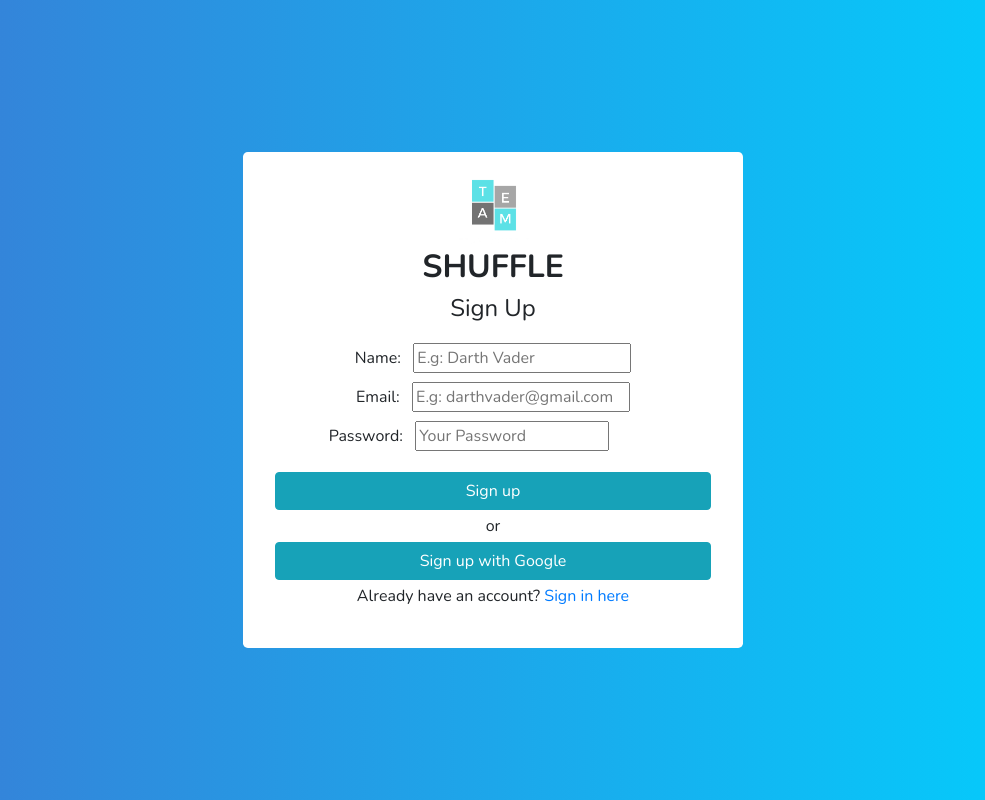
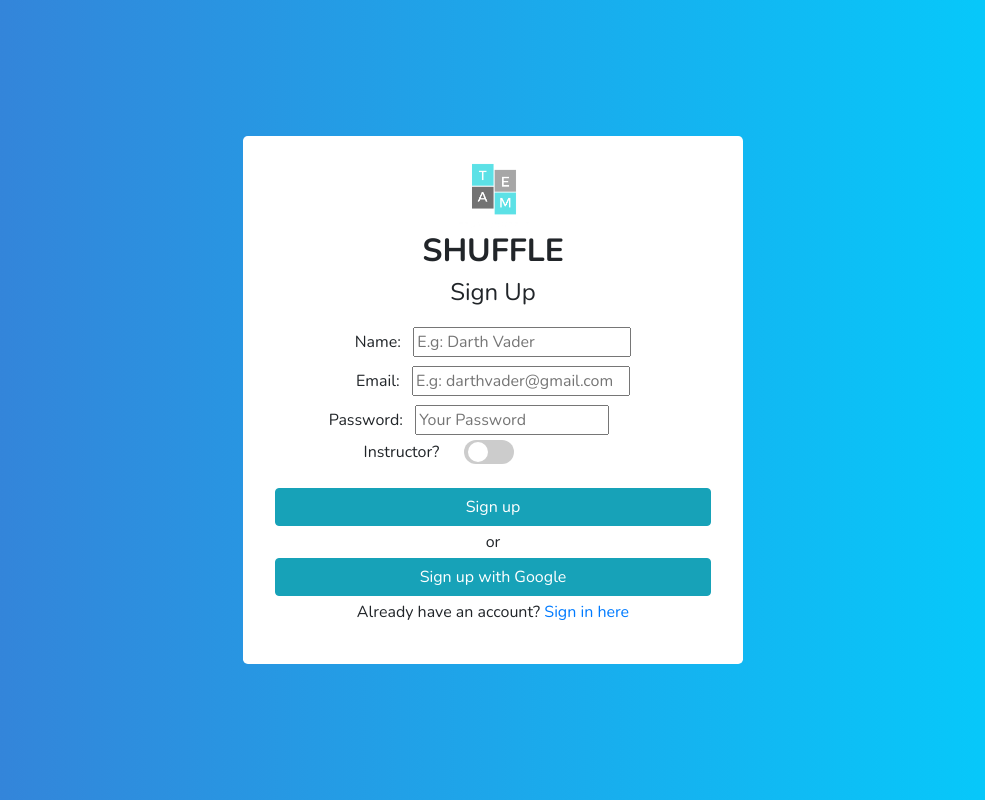
Before and after one commit to zainabsiddiqui/teamshuffle, a React (Create React App) app in the folder react-chat/: page /signup in a window 1280 px wide. Shown: the whole page, without its empty margins (147-1132 px from the left). Built offline with nearby package versions, Linux system fonts and the light colour scheme; no server answers.

Commit message:
Updated to master/added some stuff for instructor panel

```diff
--- a/react-chat/src/Firebase.js
+++ b/react-chat/src/Firebase.js
@@ -32,12 +32,13 @@ export const generateUserDocument = async (user, additionalData) => {
   const snapshot = await userRef.get();
 
   if (!snapshot.exists) {
-    const { email, displayName, photoURL } = user;
+    const { email, displayName, photoURL, instructor } = user;
     try {
       await userRef.set({
         displayName,
         email,
         photoURL,
+        instructor,
         ...additionalData
       });
     } catch (error) {
--- a/react-chat/src/Styles.css
+++ b/react-chat/src/Styles.css
@@ -236,3 +236,66 @@ background: linear-gradient(to right, #3a7bd5, #00d2ff); /* W3C, IE 10+/ Edge, F
 .heartAction:hover {
   transform: scale(1.5); /* (150% zoom - Note: if the zoom is too large, it will go outside of the viewport) */
 }
+
+/* The switch - the box around the slider */
+.switch {
+  position: relative;
+  display: inline-block;
+  width: 50px;
+  height: 24px;
+}
+
+/* Hide default HTML checkbox */
+.switch input {
+  opacity: 0;
+  width: 0;
+  height: 0;
+}
+
+/* The slider */
+.slider {
+  position: absolute;
+  cursor: pointer;
+  top: 0;
+  left: 0;
+  right: 0;
+  bottom: 0;
+  background-color: #ccc;
+  -webkit-transition: .4s;
+  transition: .4s;
+}
+
+.slider:before {
+  position: absolute;
+  content: "";
+  height: 20px;
+  width: 20px;
+  left: 4px;
+  bottom: 2px;
+  background-color: white;
+  -webkit-transition: .4s;
+  transition: .4s;
+}
+
+input:checked + .slider {
+  background-color: #2196F3;
+}
+
+input:focus + .slider {
+  box-shadow: 0 0 1px #2196F3;
+}
+
+input:checked + .slider:before {
+  -webkit-transform: translateX(26px);
+  -ms-transform: translateX(26px);
+  transform: translateX(26px);
+}
+
+/* Rounded sliders */
+.slider.round {
+  border-radius: 34px;
+}
+
+.slider.round:before {
+  border-radius: 50%;
+}
--- a/react-chat/src/components/Application.js
+++ b/react-chat/src/components/Application.js
@@ -6,15 +6,33 @@ import RoomList from './RoomList';
 import AddRoom from './AddRoom';
 import ChatRoom from './ChatRoom';
 import PasswordReset from "./PasswordReset";
+import InstructorPanel from "./InstructorPanel";
 import UserProvider from "../providers/UserProvider";
 import { UserContext } from "../providers/UserProvider";
 import ProfilePage from './ProfilePage';
 
 function Application() {
   const user = useContext(UserContext);
-
+  var role;
+  user ?
+  {role} = user
+  :
+  console.log("User is null");
   return (
+    // Check if user is authenticated
      user ?
+      // Check whether current user is an instructor
+      role == "Instructor" ?
+        // Specific instructor-only routes
+        <Router>
+        <RoomList path = "/" />
+        <AddRoom path = "addroom" />
+        <ProfilePage path = "profilepage" />
+        <ChatRoom path = "chatroom/:room" />
+        <InstructorPanel path = "groupSettings"/>
+      </Router>
+      :
+      // User is not instructor, so regular authenticated user routes
         <Router>
           <RoomList path = "/" />
           <AddRoom path = "addroom" />
@@ -22,6 +40,7 @@ function Application() {
           <ChatRoom path = "chatroom/:room" />
         </Router>
         :
+        // User is not even authenticated, so only non-authenticated routes
           <Router>
             <SignUp path="signup" />
             <Login path="/" />
--- /dev/null
+++ b/react-chat/src/components/InstructorPanel.js
@@ -0,0 +1,43 @@
+import React, {useState} from "react";
+import { Link, navigate } from "@reach/router";
+import {
+    Jumbotron,
+    Spinner,
+    Form,
+    Button,
+    FormGroup,
+    Label,
+    Input
+  } from 'reactstrap';
+
+  const InstructorPanel = () => {
+
+  var groupSize = 5; //Set default groupSize to 5, can be altered by the instructor upon class creation
+
+  return(
+      <div>
+          <Jumbotron className="Jumbotron pt-4 pb-4">
+              <h2 className="mt-0 pt-0 text-center bold">Group Settings</h2>
+            <div>
+                <label htmlFor="groupSize" className="block">
+                Max Group Size:
+                </label>
+                &nbsp; &nbsp;
+                <input
+                    type="number"
+                    className="mt-1 w-50"
+                    name="groupSize"
+                    value={groupSize}
+                    id="groupSize"
+                    //onChange={event => onChangeHandler(event)}
+                />
+            </div>
+
+          </Jumbotron>
+      </div>
+  );
+};
+ export default InstructorPanel;
+
+
+//Currently only needs to inhibit group size, should only be visible to instructor(s)
--- a/react-chat/src/components/SignUp.js
+++ b/react-chat/src/components/SignUp.js
@@ -15,15 +15,15 @@ const SignUp = () => {
   const [email, setEmail] = useState("");
   const [password, setPassword] = useState("");
   const [displayName, setDisplayName] = useState("");
+                                                        //setInstructor - used on signup for user to decide if they are an instructor or student; defaulted to false
+  const [instructor, setInstructor] = useState(false);
+
   const [error, setError] = useState(null);
-
   const createUserWithEmailAndPasswordHandler = async (event, email, password) => {
     event.preventDefault();
     try{
-      console.log("welp we got here i guess")
       const {user} = await auth.createUserWithEmailAndPassword(email, password);
-      console.log("wtf we logged in")
-      generateUserDocument(user, {displayName});
+      generateUserDocument(user, {displayName, instructor});
       navigate("/");
     }
     catch(error){
@@ -34,7 +34,9 @@ const SignUp = () => {
     setEmail("");
     setPassword("");
     setDisplayName("");
+    setInstructor(false);
   };
+
 
   const onChangeHandler = event => {
     const { name, value } = event.currentTarget;
@@ -46,6 +48,8 @@ const SignUp = () => {
     } else if (name === "displayName") {
       setDisplayName(value);
     }
+
+
   };
 
   return (
@@ -106,7 +110,22 @@ const SignUp = () => {
               id="userPassword"
               onChange = {(event) => onChangeHandler(event)}
             />
-          </div>
+            <div className = "text-center mr-5 mb-3">
+            Instructor?
+            &nbsp;&nbsp;&nbsp; &nbsp;
+              <label class="switch">
+                <input
+                  name="instructor"
+                  type="checkbox"
+                  id="instructorInput"
+                  checked = {instructor}
+                  onChange={() => setInstructor(!instructor)}
+                ></input>
+                <span class="slider round"></span>
+              </label>
+              &nbsp; &nbsp;
+            </div>
+            </div>
           <button className="mx-auto login btn btn-info" onClick = {(event) => createUserWithEmailAndPasswordHandler(event, email, password)}>
             Sign up
           </button>
```
Also changed, not shown: package.json (+9 -1 lines), 1 other file (tests, documents, lock files or other folders). Lines whose indentation alone changed are shown as unchanged.
